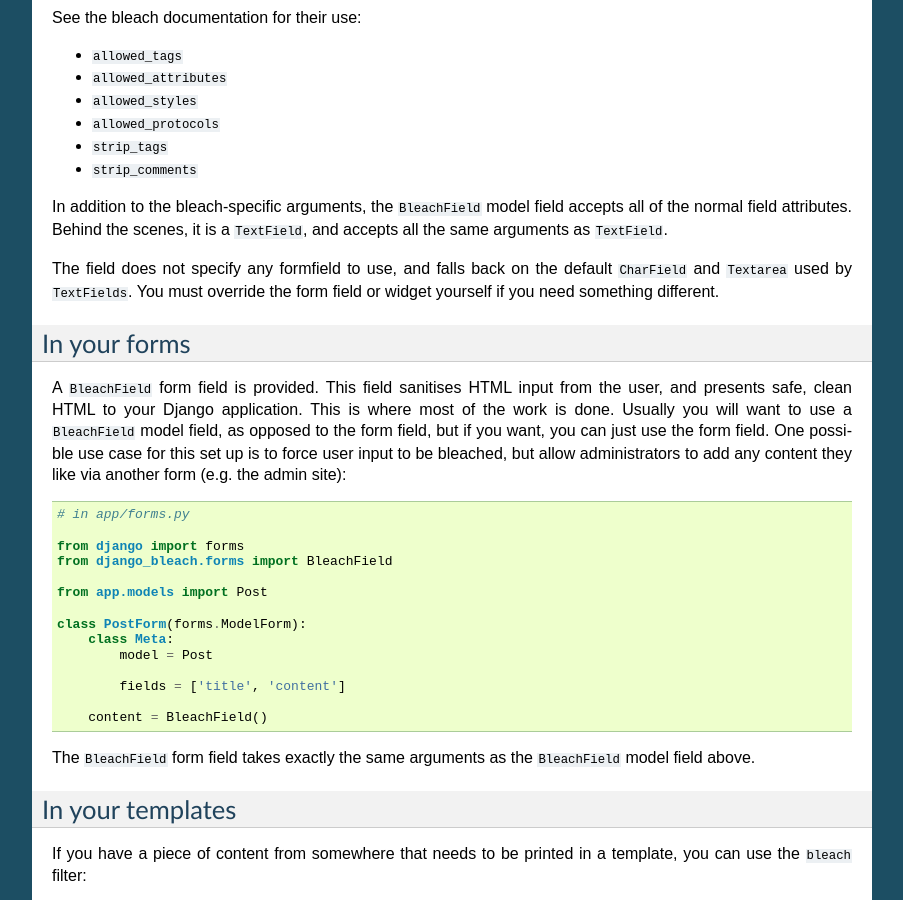
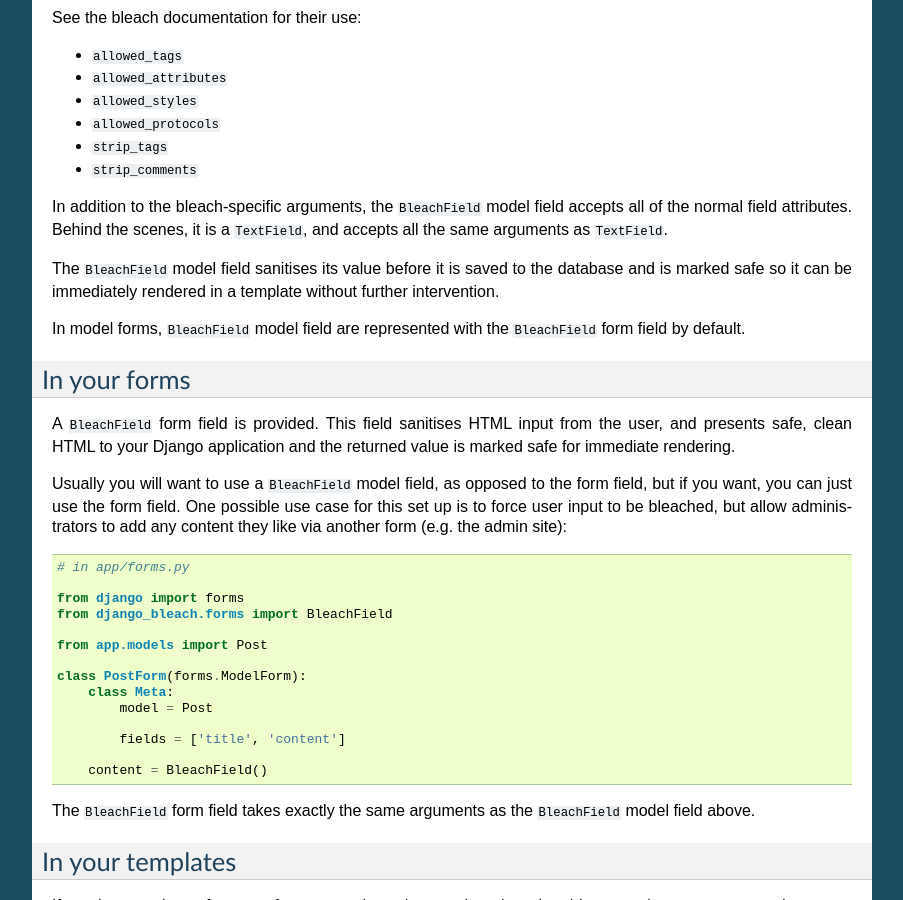
Before and after one commit to marksweb/django-bleach, a Sphinx documentation site: the page built from docs/usage.rst, in a window 1280 px wide and 900 px high, scrolled down 408 px. Shown: the whole window, without its empty margins (198-1101 px from the left). Built offline with Sphinx 7.4.7, drawn with Linux system fonts in a browser that asks for light colours.

Commit message:
Describe mark_safe behaviour in docs

```diff
--- a/docs/usage.rst
+++ b/docs/usage.rst
@@ -39,9 +39,12 @@ In addition to the bleach-specific arguments, the ``BleachField`` model field
 accepts all of the normal field attributes. Behind the scenes, it is a
 ``TextField``, and accepts all the same arguments as ``TextField``.
 
-The field does not specify any formfield to use, and falls back on the default
-``CharField`` and ``Textarea`` used by ``TextFields``. You must override the
-form field or widget yourself if you need something different.
+The ``BleachField`` model field sanitises its value before it is saved to the
+database and is marked safe so it can be immediately rendered in a template
+without further intervention.
+
+In model forms, ``BleachField`` model field are represented with the
+``BleachField`` form field by default.
 
 .. _forms:
 
@@ -49,12 +52,14 @@ In your forms
 =============
 
 A ``BleachField`` form field is provided. This field sanitises HTML input from
-the user, and presents safe, clean HTML to your Django application. This is
-where most of the work is done. Usually you will want to use a ``BleachField``
-model field, as opposed to the form field, but if you want, you can just use
-the form field. One possible use case for this set up is to force user input to
-be bleached, but allow administrators to add any content they like via another
-form (e.g. the admin site)::
+the user, and presents safe, clean HTML to your Django application and the
+returned value is marked safe for immediate rendering.
+
+Usually you will want to use a ``BleachField`` model field, as opposed to the
+form field, but if you want, you can just use the form field. One possible use
+case for this set up is to force user input to be bleached, but allow
+administrators to add any content they like via another form (e.g. the admin
+site)::
 
     # in app/forms.py
 
```
